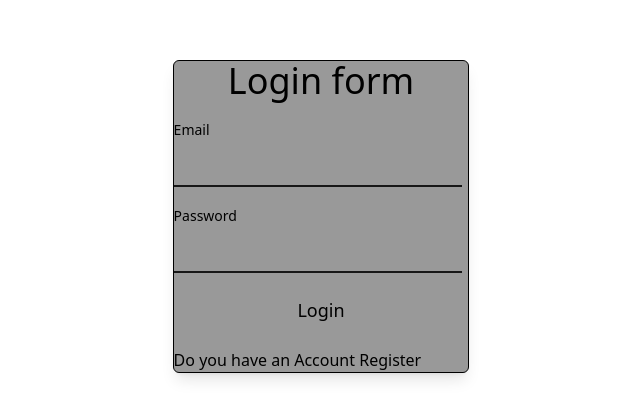
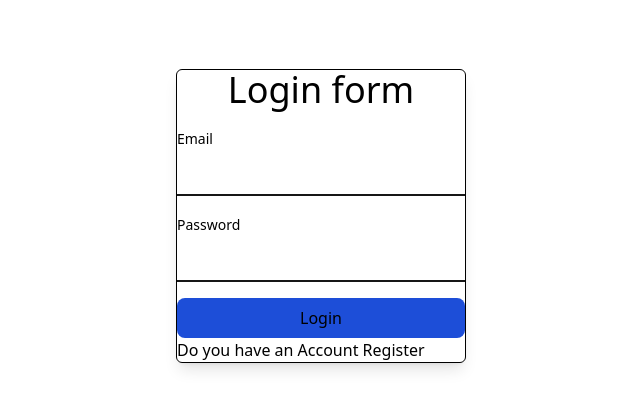
Before and after one commit to pironoid14/Authenticator-app, a React (Vite) app: page /login in a window 1280 px wide. Shown: the part 184-602 px from the top of the page, without its empty margins (319-959 px from the left). Built offline with nearby package versions, Linux system fonts and the light colour scheme.

Commit message:
ui changes

```diff
--- a/src/App.tsx
+++ b/src/App.tsx
@@ -9,7 +9,7 @@ function App() {
 
   return (
     <>
-      <div className="text-black justify-center flex h-[100vh] items-center ">
+      <div >
 
         <Routes>
           <Route path="/" element ={<Home/>}/>
--- a/src/Pages/login.tsx
+++ b/src/Pages/login.tsx
@@ -26,29 +26,33 @@ export const Login = () => {
     }
   };
   return (
-    <div className="bg-black border border-black rounded-md shadow-lg backdrop-filter backdrop-blur-lg bg-opacity-40 relative">
+    <div className="text-black justify-center flex h-[100vh] items-center rounded-md">
+    <div className="bg-white border border-black rounded-md shadow-lg backdrop-filter backdrop-blur-lg bg-opacity-40 relative">
       <h1 className="text-4xl font bold text-center">Login form</h1>
       <form action=""  onSubmit={handleLogin}>
         <div className="relative my-4">
           <label htmlFor="email" className="text-sm peer-placeholder-shown:translate-y-0 peer-focus:scale-75 peer-focus:translate-y-4 top-3">Email</label>
-          <input type="email" className="block py-2.5 px-0 text-base text-white bg-transparent w-72 border-0 border-b-2 border-neutral-900" placeholder="" name="email" value={email}
+          <input type="email" className="block py-2.5 px-0 text-base text-black bg-transparent w-72 border-0 border-b-2 border-neutral-900"  name="email" value={email}
             onChange={(e) => setEmail(e.target.value)} />
              {errors.email && <p className="text-red-500">{errors.email}</p>}
 
         </div>
         <div className="relative my-4">
           <label htmlFor="email" className="text-sm text-black peer-placeholder-shown:translate-y-0 peer-focus:scale-75 peer-focus:translate-y-4 top-3 ">Password</label>
-          <input type="password" className=" block py-2.5 px-0 text-base text-white bg-transparent w-72 border-0 border-b-2 border-neutral-900" placeholder="" name="password" value={password}
+          <input type="password" className=" block py-2.5 px-0 text-base text-black bg-transparent w-72 border-0 border-b-2 border-neutral-900"  name="password" value={password}
             onChange={(e) => {
               setPassword(e.target.value)
             }} />
              {errors.password && <p className="text-red-500">{errors.password}</p>}
 
         </div>
-        <button type="submit" className="w-full mb-4 text-[18px] roundedbg-black-600 py-2 hover:bg-teal-800" onClick={handleLogin}>Login</button>
+        <div className="flex items-center justify-center">
+        <button type="submit" className="bg-blue-700 rounded-lg px-4 py-2 w-full hover:bg-teal-800" onClick={handleLogin}>Login</button>
+        </div>
         <Link to="/register">Do you have an Account Register</Link>
         <Link to = "/Home"></Link>
       </form>
+      </div>
     </div>
   )
 }
--- a/src/Pages/register.tsx
+++ b/src/Pages/register.tsx
@@ -55,10 +55,11 @@ export const Register = () => {
           {errors.name && <p>{errors.name}</p>}
 
           <label htmlFor="">Phone Number</label>
-          <input type="number" name="" id="" className="rounded-md shadow-sm w-full border focus:outline-none focus:ring mt-1 focus:border-blue-500 px-3 py-2" value={number}
+          <input type="tel" name="" id="" className="rounded-md shadow-sm w-full border focus:outline-none focus:ring mt-1 focus:border-blue-500 px-3 py-2" value={number}
             onChange={(e) => setNumber(e.target.value)}
           />
           {errors.number && <p>{errors.number}</p>}
+
 
           <label htmlFor="">Email</label>
           <input type="email" name="email" id="" className="rounded-md shadow-sm w-full border focus:outline-none focus:ring mt-1 focus:border-blue-500 px-3 py-2" value={email}
```
